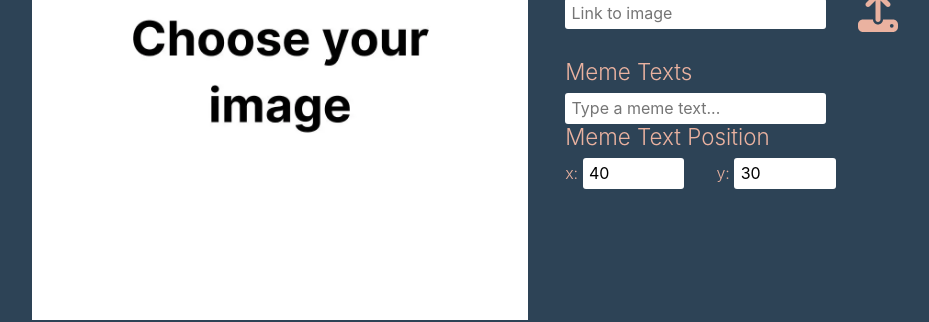
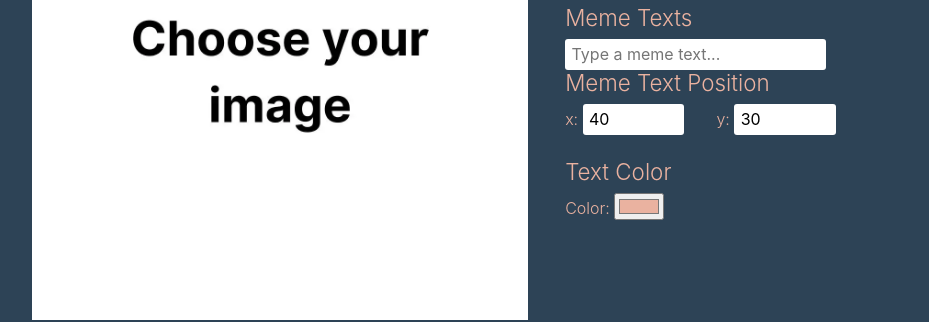
Before and after one commit to uabdirasul/meme-generator, a React (Vite) app: page / in a window 1280 px wide. Shown: the part 176-498 px from the top of the page, without its empty margins (175-1104 px from the left). Built offline with nearby package versions, Linux system fonts and the light colour scheme.

Commit message:
add functionality that changes color of meme text

```diff
--- a/src/components/Meme-Generator.jsx
+++ b/src/components/Meme-Generator.jsx
@@ -5,6 +5,7 @@ import MemeImage from "../components/Meme-Image";
 import MemeSources from "../components/Meme-Sources";
 import MemeText from "../components/Meme-Text";
 import MemeTextPos from "../components/Meme-Text-Pos";
+import MemeTextColor from "./Meme-Text-Color";
 
 // DefaultImage
 import DefaultImage from "../assets/choose-image.webp";
@@ -16,6 +17,9 @@ const MemeGenerator = () => {
   const [imgUrl, setImgUrl] = useState(DefaultImage);
   const [paragraphPos, setParagraphPos] = useState({ left: "40%", top: "30%" });
   const [paragraphText, setParagraphText] = useState("Default Text");
+  const [paragraphColor, setParagraphColor] = useState({
+    color: "#eab2a0",
+  });
 
   return (
     <div className="meme">
@@ -23,6 +27,7 @@ const MemeGenerator = () => {
         imgUrl={imgUrl}
         paragraphPos={paragraphPos}
         paragraphText={paragraphText}
+        paragraphColor={paragraphColor}
       />
       <div className="meme__info">
         <MemeSources setImgUrl={setImgUrl} />
@@ -31,6 +36,10 @@ const MemeGenerator = () => {
           paragraphPos={paragraphPos}
           setParagraphPos={setParagraphPos}
         />
+        <MemeTextColor
+          paragraphColor={paragraphColor}
+          setParagraphColor={setParagraphColor}
+        />
       </div>
     </div>
   );
--- a/src/components/Meme-Image.jsx
+++ b/src/components/Meme-Image.jsx
@@ -3,11 +3,12 @@ import React from "react";
 // Style
 import "../scss/components/_meme-image.scss";
 
-const MemeImage = ({ imgUrl, paragraphPos, paragraphText }) => {
+const MemeImage = ({ imgUrl, paragraphPos, paragraphText, paragraphColor }) => {
+  const combinedStyles = { ...paragraphPos, ...paragraphColor };
   return (
     <div className="meme__image-wrapper">
       <img className="meme__image" src={imgUrl} alt="Meme Image" />
-      <p className="meme__default__text" style={paragraphPos}>
+      <p className="meme__default__text" style={combinedStyles}>
         {paragraphText}
       </p>
     </div>
--- a/src/components/Meme-Text-Color.jsx
+++ b/src/components/Meme-Text-Color.jsx
@@ -0,0 +1,26 @@
+import React from "react";
+
+// Style
+import "../scss/components/_meme-text-color.scss";
+
+const MemeTextColor = ({ paragraphColor, setParagraphColor }) => {
+  return (
+    <div className="meme__colors">
+      <h2 className="meme__colors__header">Text Color</h2>
+      <label htmlFor="meme__text__color">Color: </label>
+      <input
+        type="color"
+        name="meme__text__color"
+        id="meme__text__color"
+        defaultValue={paragraphColor.color}
+        onChange={(e) => {
+          setParagraphColor({
+            color: e.target.value,
+          });
+        }}
+      />
+    </div>
+  );
+};
+
+export default MemeTextColor;
--- /dev/null
+++ b/src/scss/components/_meme-text-color.scss
@@ -0,0 +1,10 @@
+@import "../abstract/mixins";
+@import "../abstract/variables";
+
+.meme__colors {
+  margin-bottom: 1.5rem;
+
+  .meme__colors__header {
+    @include meme-section-header;
+  }
+}
--- a/src/scss/components/_meme-text-position.scss
+++ b/src/scss/components/_meme-text-position.scss
@@ -2,6 +2,8 @@
 @import "../abstract/variables";
 
 .meme__texts-position {
+  margin-bottom: 1.5rem;
+
   .meme__texts-position__header {
     @include meme-section-header;
   }
```
